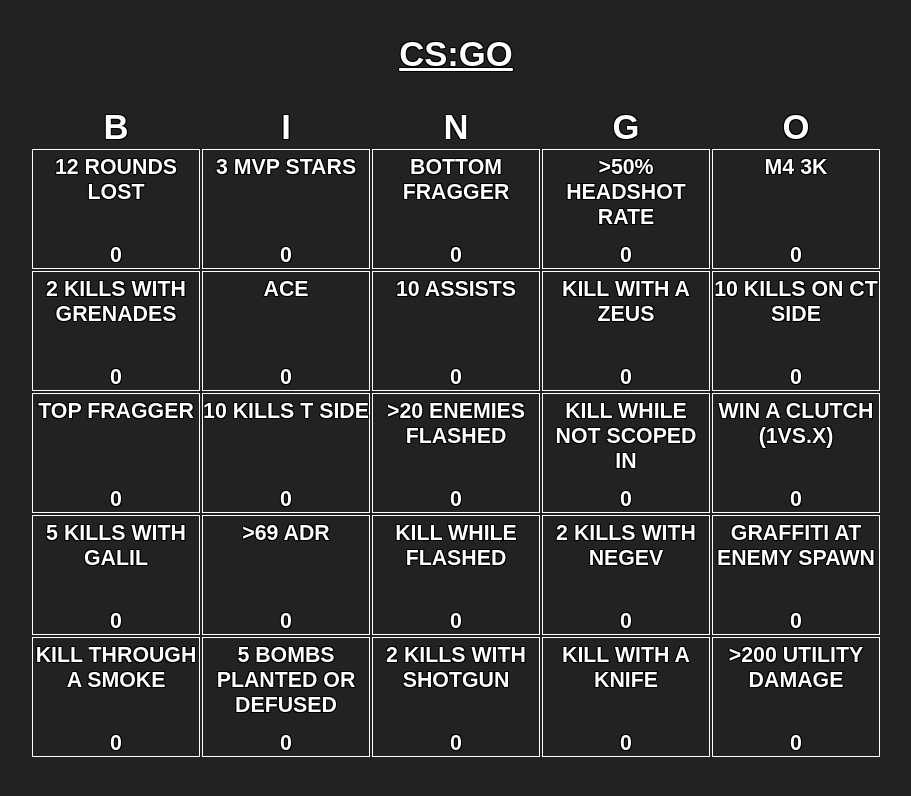
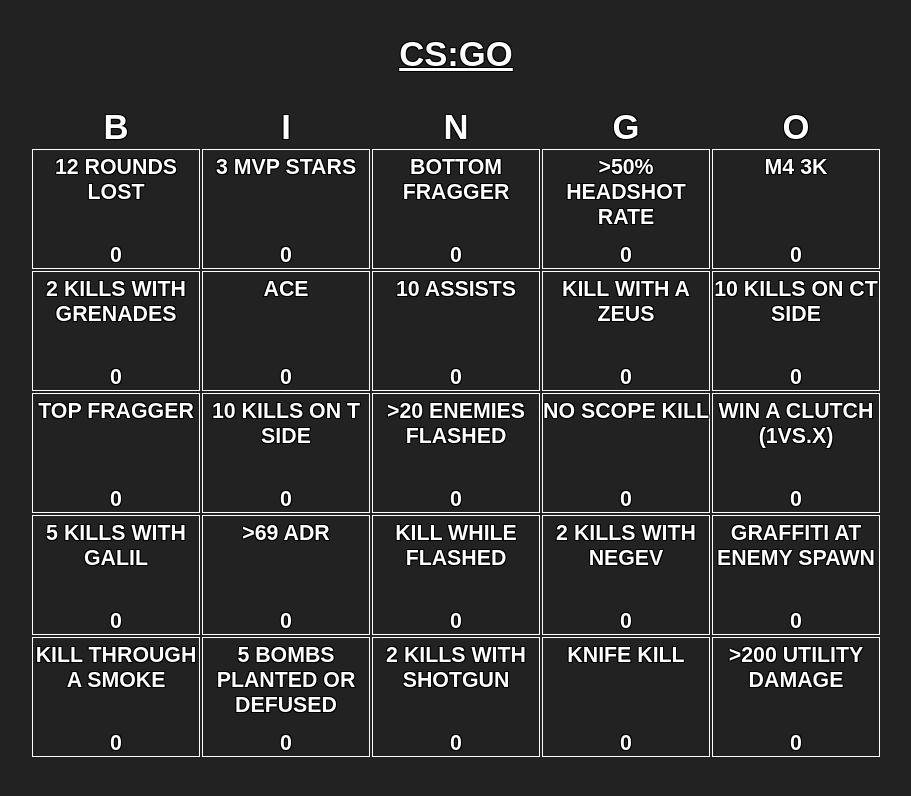
Before and after one commit to teremich/csgobingo, a Vue app: page / in a window 1280 px wide. Shown: the top 796 px of the page, without its empty margins (184-1095 px from the left). Built offline with nearby package versions, Linux system fonts and the light colour scheme; the HTML template or start-up script is replaced by a standard one.

Commit message:
update 09.08.24

```diff
--- a/package.json
+++ b/package.json
@@ -19,7 +19,7 @@
     "@vue/cli-plugin-eslint": "~5.0.0",
     "@vue/cli-plugin-router": "~5.0.0",
     "@vue/cli-plugin-typescript": "~5.0.0",
-    "@vue/cli-service": "~5.0.0",
+    "@vue/cli-service": "^3.3.1",
     "@vue/eslint-config-standard": "^6.1.0",
     "@vue/eslint-config-typescript": "^9.1.0",
     "eslint": "^7.32.0",
--- a/src/fields.ts
+++ b/src/fields.ts
@@ -1,5 +1,5 @@
 const fields = [
-  "kill through a wall",
+  "wallbang",
   "graffiti at enemy spawn",
   "5 bombs planted or defused",
   ">50% headshot rate",
@@ -9,13 +9,13 @@
   "10 kills on ct side",
   "ace",
   ">200 utility damage",
-  "kill with a knife",
+  "knife kill",
   "kill while flashed",
-  "kill while not scoped in",
+  "no scope kill",
   "2 kills with negev",
   "2 kills with grenades",
   "kill through a smoke",
-  "10 kills t side",
+  "10 kills on t side",
   "kill with a zeus",
   ">69 ADR",
   "bottom fragger",
```
Also changed, not shown: 1 other file (tests, documents, lock files or other folders).
